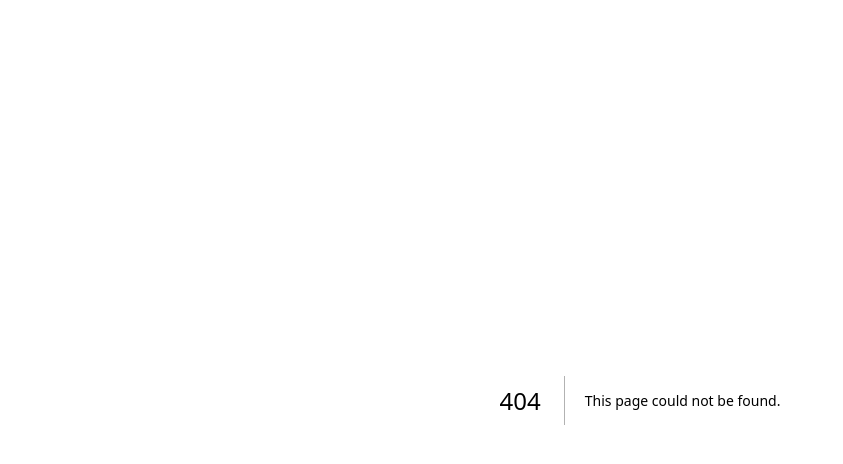
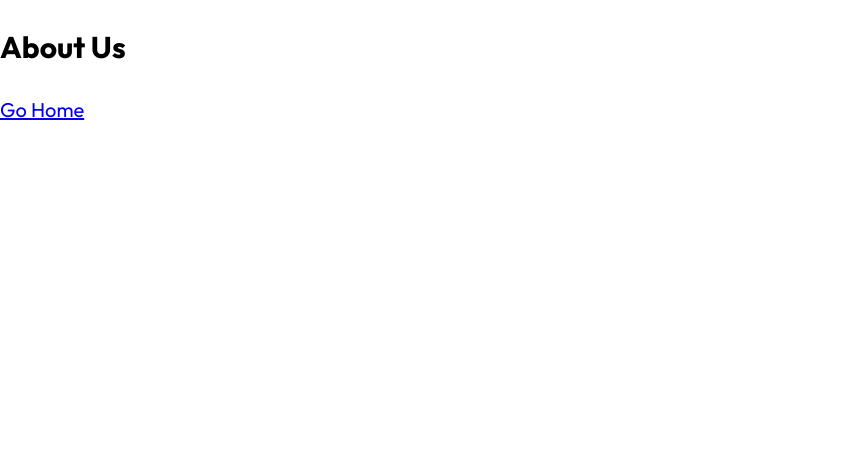
Before and after one commit to oscarsangpa/guitars-nextjs, a Next.js app: page /about-us in a window 1280 px wide. Before the commit this address had no page. Shown: the top 464 px of the page, without its empty margins (0-843 px from the left). Built offline with nearby package versions, Linux system fonts and the light colour scheme.

Commit message:
add basic routes

```diff
--- /dev/null
+++ b/pages/about-us.js
@@ -0,0 +1,13 @@
+import Link from "next/link"
+
+function AboutUs() {
+  return (
+    <div>
+    <h2>About Us</h2>
+
+    <Link href="/">Go Home</Link>
+    </div>
+  )
+}
+
+export default AboutUs
--- a/pages/index.js
+++ b/pages/index.js
@@ -1,8 +1,12 @@
+import Link from "next/link"
 
 export default function Home() {
   return (
     <>
     <h1>First Steps Next.js!</h1>
+    <Link href="/about-us">About Us</Link>
+    <Link href="/blog">Blog</Link>
+    <Link href="/cart">Cart</Link>
     </>
   )
 }
```
Also changed, not shown: pages/blog.js (added, +9 -0 lines), pages/cart.js (added, +9 -0 lines).
